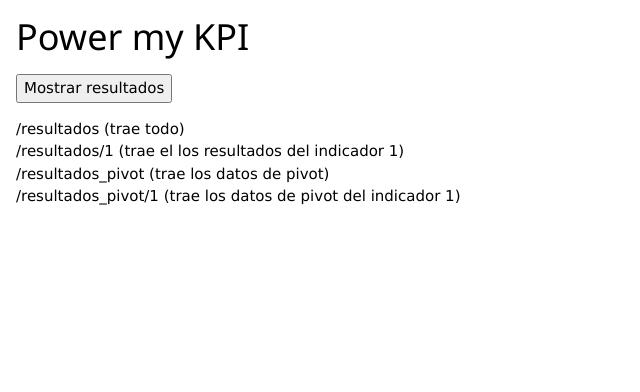
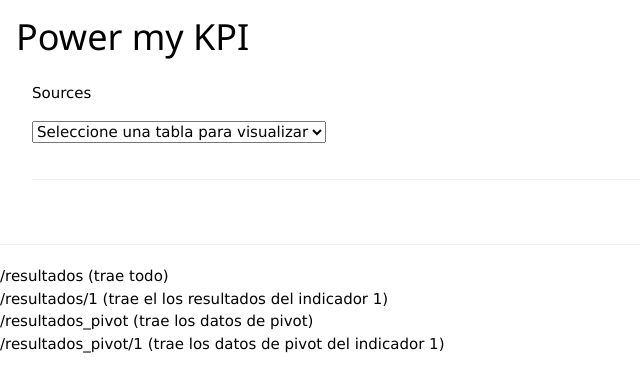
Before and after one commit to akouvach/indicadores, a Flask app: page / in a window 1280 px wide. Shown: the top 392 px of the page, without its empty margins (0-640 px from the left). Run offline with Flask 2, Linux system fonts and the light colour scheme; data that the repository does not hold is empty.

Commit message:
se agreguó una función para mostrar el contenido de las tablas

```diff
--- a/Solver/db.py
+++ b/Solver/db.py
@@ -115,7 +115,7 @@ def getResultados_pivot(l_indicador=0):
 
 def getMisTablas():
     try:
-        stmt = "select * from mistablas order by name;"
+        stmt = "select * from mistablas order by tabla;"
         records = dbEjecutar(stmt)
         return records
 
@@ -130,6 +130,7 @@ def getTabla(nombre):
 
     except Exception as error:
         print("Error al recuperar el valor de la tabla " + nombre,error)
+
 def getIndicadores(indicador=0):
     try:
         stmt = "select * from indicadores"
--- a/app.py
+++ b/app.py
@@ -80,6 +80,16 @@ def getSources(nombre=''):
             mimetype='application/json',
             headers={'Content-Disposition':'attachment;filename=indicadores.json'})
 
+@app.route('/sources')
+def getTablas():
+  cursor = db1.getMisTablas()
+  json_object = json.dumps([dict(ix) for ix in cursor], indent=2)
+  content = "{" + '"' + "data" + '"' + ":" + json_object + "}"
+
+  return Response(content,
+            mimetype='application/json',
+            headers={'Content-Disposition':'attachment;filename=indicadores.json'})
+
 @app.route('/cargardatos')
 def cargardatos():
   cursor = db1.getResultados()
--- a/static/js/mijs.js
+++ b/static/js/mijs.js
@@ -0,0 +1,75 @@
+const BASE_API="http://localhost:5000/";
+
+
+function ui_mostrarTabla(lugar,datos){
+    let myDiv = document.getElementById(lugar);
+
+    let mensaje = "<table class='w3-table w3-bordered'>";
+    console.log(datos.data);
+
+
+    // hago un ciclo para colocar los titulos
+    let titulos = datos.data[0];
+    mensaje += "<thead><tr>";
+    for(var j in titulos){
+        mensaje += "<th>" + j + "</th>";
+    }
+    mensaje += "</tr></thead>";
+
+    mensaje+="<tbody>";
+
+    //ahora recorro todos los elementos del vector para poner los datos
+    for (var i in datos.data) {
+        mensaje += "<tr>";
+        if(datos.data.hasOwnProperty(i)){
+            let miObj = datos.data[i];
+            for(var j in miObj){
+                mensaje += "<td>" + miObj[j] + "</td>";
+            }
+        }
+        mensaje += "</tr>";
+    }
+
+    mensaje+="</tbody>";
+    mensaje += "</table>";
+    myDiv.innerHTML = mensaje;
+
+}
+function ui_mostrarDatos(lugar){
+
+    let miTabla = document.getElementById("misSources").value;
+    if(miTabla != "Seleccione una tabla para visualizar"){
+        //Imprimo
+        //Traigo los datos de la tabla
+        let rdo = obtener("sources/"+miTabla,lugar,ui_mostrarTabla)
+    }
+
+
+
+}
+
+function ui_mostrarSources(lugar,data){
+    let myDiv= document.getElementById(lugar);
+    console.log(data);
+    let rdo=data.data.reduce((acum,valor)=>{
+        return acum+"<option>"+valor.tabla+"</option>";
+    },"<select id='misSources' onchange='ui_mostrarDatos(" + String.fromCharCode(34) + "resultados" + String.fromCharCode(34) + ");'><option selected>Seleccione una tabla para visualizar</option>")+"</select>";
+    myDiv.innerHTML=rdo;
+}
+
+function obtener(myUrl, lugar, funcion){
+    let rdo = fetch(BASE_API+myUrl)
+    .then(response=>response.json())
+    .then(data=>funcion(lugar,data))
+}
+
+function mostrarSources(myDiv){
+    document.getElementById(myDiv).innerHTML="Cargando...";
+    //Obtengo los Nombres de las tablas
+    let mySources = obtener("sources","sources", ui_mostrarSources)
+
+}
+
+function inicializar(){
+    mostrarSources('sources');
+}
--- a/templates/index.html
+++ b/templates/index.html
@@ -7,16 +7,28 @@
     <title>Power my KPI</title>
     <link rel="stylesheet" href="{{ url_for('static',filename='css/w3.css') }}">
 </head>
-<body>
+<body onload="inicializar();">
 
     <div class="w3-container">
         <h1>Power my KPI</h1>
+            <table class='w3-table'>
+                <tr>
+                    <td><label for="misSources">Sources</label></td>
+                </tr>
+                <tr>
+                    <td><div id="sources"></div></td>
+                </tr>
+                <tr>
+                    <td colspan="2"><hr size=1 color=grey></td>
+                </tr>
+                <tr>
+                    <td colspan="2"><div id="resultados"></div></td>
+                </tr>
+
+            </table></div>
 
 
-
-            <form action='/resultados'>
-                <button>Mostrar resultados</button>
-            </form>
+            <hr size=5 color=darkblue>
             <p>
                 /resultados (trae todo)
                 <br>/resultados/1 (trae el los resultados del indicador 1)
```
